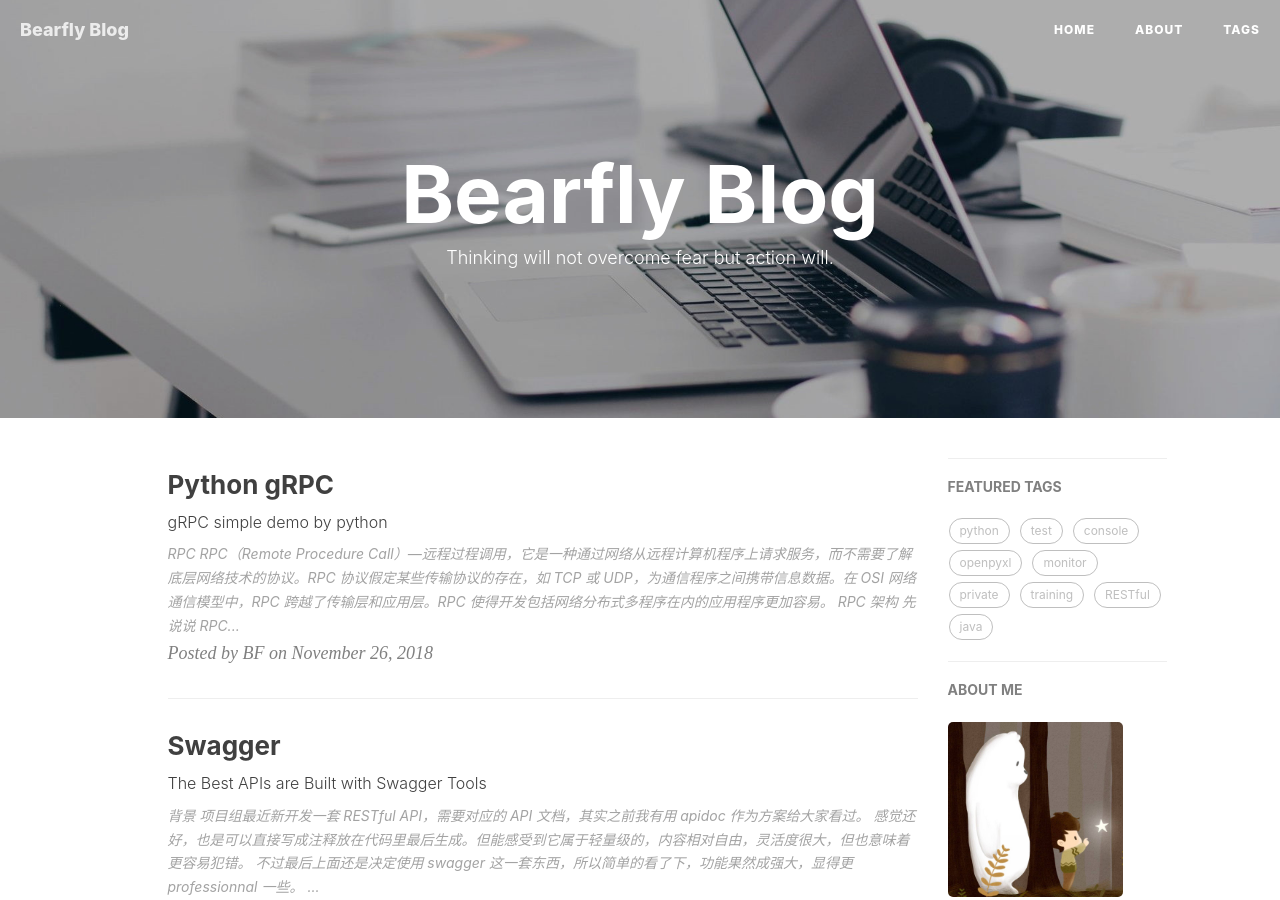
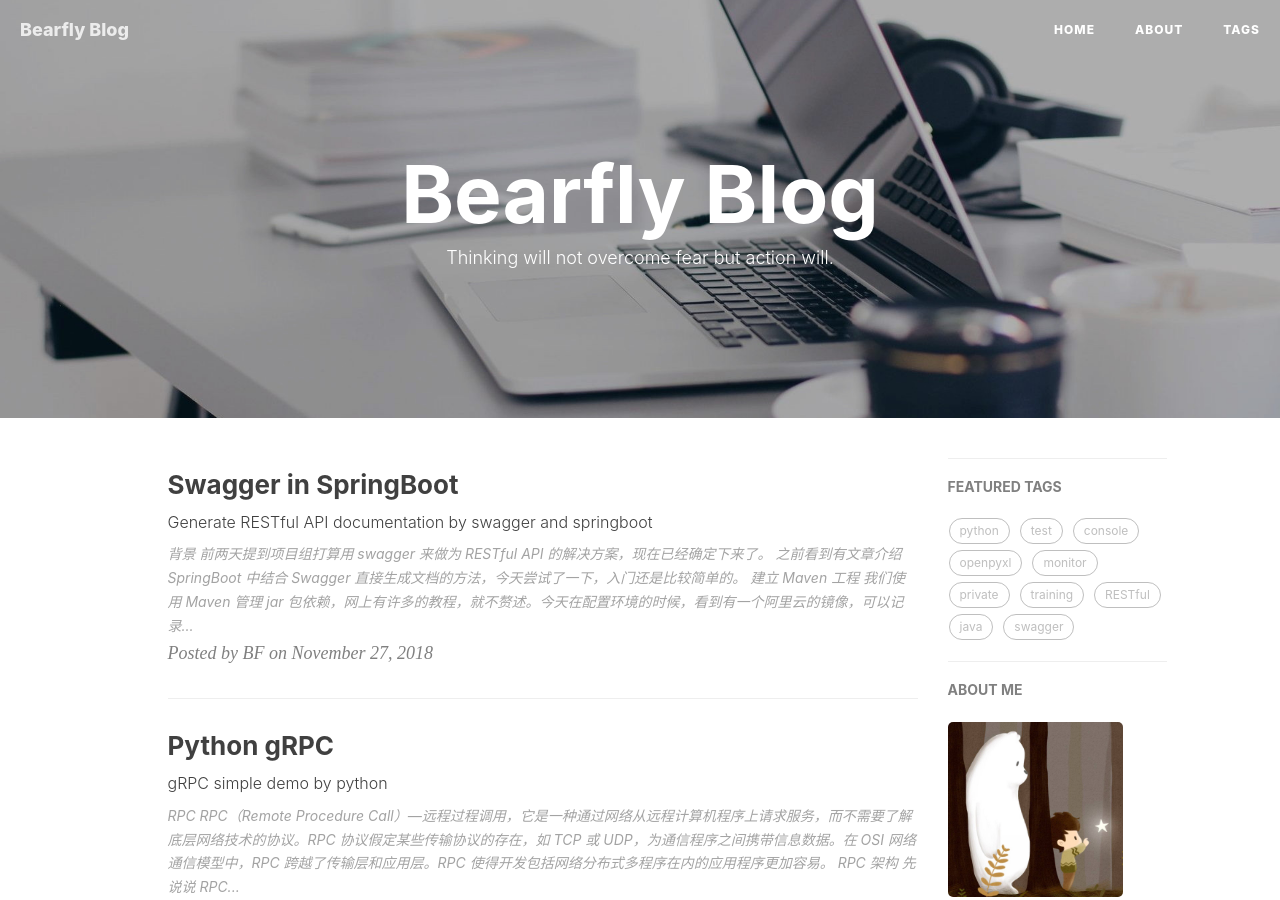
Before and after one commit to bearfly1990/bearfly.github.io, a Jekyll site: the page built from index.html, in a window 1280 px wide and 900 px high. Built offline with Jekyll 4.4.1, drawn with Linux system fonts in a browser that asks for light colours; nearby versions of some CDN libraries; the list of posts is cut into pages by our own code; comment, search, counter and statistics services are not loaded; some of the changed text lies outside the part shown.

Commit message:
add swaggerSpringBoot

````diff
--- a/_posts/2018/11/2018-11-22-Swagger.md
+++ b/_posts/2018/11/2018-11-22-Swagger.md
@@ -33,7 +33,7 @@ Swagger 让部署管理和使用功能强大的 API 从未如此简单。
 # Swagger UI
 
 我们先来看一看最后文档的样子，下面是官方的 [Live Demo](https://swagger.io/tools/swagger-ui/)， 大家可以感受一下。
-![Swagger UI](/img/post/2018-11-22-Swagger-ui.gif)
+![Swagger UI](/img/post/2018/11/2018-11-22-Swagger-ui.gif)
 
 Swagger UI 主要用来通过读取对应的 YAML/JSON 文件，来解析并展示 “漂亮”的 api 文档，效果还是不错的，相当于前端展示功能。
 
@@ -48,7 +48,7 @@ Swagger UI 主要用来通过读取对应的 YAML/JSON 文件，来解析并展
 它采用的是 YAML 语法，所以可以丰富的表达许多内容。下面是官方的[Live Demo](https://swagger.io/tools/swagger-editor/)，其实很多细节内容在这边就可以学习到，它的样例就已经很丰富。
 
 Editor 也可以下载来到本地使用，但是需要 Node.js的支持，具体请参考官方 ReadMe。
-![Swagger Editor](/img/post/2018-11-22-Swagger-editor.jpg)
+![Swagger Editor](/img/post/2018/11/2018-11-22-Swagger-editor.jpg)
 
 # 代码中的使用
 
--- /dev/null
+++ b/_posts/2018/11/2018-11-27-SwaggerSpringBoot.md
@@ -0,0 +1,226 @@
+---
+layout: post
+title: Swagger in SpringBoot
+subtitle: Generate RESTful API documentation by swagger and springboot
+date: 2018-11-27
+author: BF
+header-img: img/bf/night_01.jpg
+catalog: true
+tags:
+  - swagger
+  - springboot
+  - java
+  - RESTful
+---
+
+# 背景
+
+前两天提到项目组打算用 swagger 来做为 RESTful API 的解决方案，现在已经确定下来了。
+
+之前看到有文章介绍 SpringBoot 中结合 Swagger 直接生成文档的方法，今天尝试了一下，入门还是比较简单的。
+
+# 建立 Maven 工程
+
+我们使用 Maven 管理 jar 包依赖，网上有许多的教程，就不赘述。今天在配置环境的时候，看到有一个阿里云的镜像，可以记录一下：
+
+```xml
+<mirror>
+    <id>alimaven</id>
+    <name>aliyun maven</name>
+    <url>http://maven.aliyun.com/nexus/content/groups/public/</url>
+    <mirrorOf>central</mirrorOf>
+</mirror>
+```
+
+## 引入相关依赖
+
+完整的配置请看[pom.xml](https://github.com/bearfly1990/PowerScript/blob/master/Java/Swagger/pom.xml)
+
+### SpringBoot 相关
+
+```xml
+<parent>
+    <groupId>org.springframework.boot</groupId>
+    <artifactId>spring-boot-starter-parent</artifactId>
+    <version>2.1.0.RELEASE</version>
+    <relativePath /> <!-- lookup parent from repository -->
+</parent>
+<dependencies>
+    <dependency>
+        <groupId>org.springframework.boot</groupId>
+        <artifactId>spring-boot-starter-web</artifactId>
+    </dependency>
+    <dependency>
+        <groupId>org.springframework.boot</groupId>
+        <artifactId>spring-boot-starter-test</artifactId>
+        <scope>test</scope>
+    </dependency>
+    <dependency>
+        <groupId>org.springframework.boot</groupId>
+        <artifactId>spring-boot-devtools</artifactId>
+        <optional>true</optional>
+    </dependency>
+</dependencies>
+<build>
+    <plugins>
+        <plugin>
+            <groupId>org.springframework.boot</groupId>
+            <artifactId>spring-boot-maven-plugin</artifactId>
+            <configuration>
+                <fork>true</fork>
+            </configuration>
+        </plugin>
+    </plugins>
+</build>
+```
+
+### Swagger 相关依赖
+
+```xml
+<!-- swagger2 -->
+<dependency>
+    <groupId>io.springfox</groupId>
+    <artifactId>springfox-swagger2</artifactId>
+    <version>2.2.2</version>
+</dependency>
+<dependency>
+    <groupId>io.springfox</groupId>
+    <artifactId>springfox-swagger-ui</artifactId>
+    <version>2.2.2</version>
+</dependency>
+```
+
+### 热启动
+
+通过下面的片段来开启了热启动，代码更新后自动重启，方便很多。
+
+```xml
+<dependency>
+    <groupId>org.springframework.boot</groupId>
+    <artifactId>spring-boot-devtools</artifactId>
+    <optional>true</optional>
+</dependency>
+```
+
+```xml
+<plugin>
+    <groupId>org.springframework.boot</groupId>
+    <artifactId>spring-boot-maven-plugin</artifactId>
+    <configuration
+        <fork>true</fork>
+    </configuration>
+</plugin>
+```
+
+# 创建 Swagger2 配置类
+
+在 SpringBoot 主类同级目录下新建 Swagger 的配置类如下：
+
+```java
+@Configuration
+@EnableSwagger2
+public class Swagger2 {
+
+    @Bean
+    public Docket createRestApi() {
+        return new Docket(DocumentationType.SWAGGER_2)
+                .apiInfo(apiInfo())
+                .select()
+                .apis(RequestHandlerSelectors.basePackage("fun.bearfly"))
+                .paths(PathSelectors.any())
+                .build();
+    }
+
+    private ApiInfo apiInfo() {
+        return new ApiInfoBuilder()
+                .title("Generate RESTful APIs with Spring Boot and Swagger2 ")
+                .description("More info please see:https://bearfly1990.github.io/")
+                .termsOfServiceUrl("https://bearfly1990.github.io/")
+                .contact("bearfly1990")
+                .version("1.0")
+                .build();
+    }
+
+}
+```
+
+# Controller 中的注解
+
+接口文档的信息通过注解来写入，所以就放在 Controller 这一层。
+
+下面的代码主要模拟了对单词的 CRUD 操作，每个接口都有对应的接口注释，通过@ApiOperation， @ApiImplicitParam 等注解来实现，这个我之前的文章有提到：[Swagger#代码中的使用](https://bearfly1990.github.io/2018/11/25/Swagger/#代码中的使用)
+
+```java
+@RestController
+@RequestMapping(value="/ewords")
+public class EWordController {
+	static Map<Long, EWord> ewordsMap = Collections.synchronizedMap(new HashMap<Long, EWord>());
+
+	@ApiOperation(value="HelloWorld", notes="")
+	@RequestMapping(value="helloworld", method=RequestMethod.GET)
+	public String sayHello() {
+		return "hello, world!";
+	}
+
+    @ApiOperation(value="GetEword", notes="")
+    @RequestMapping(value={""}, method=RequestMethod.GET)
+    public List<EWord> getEWordList() {
+        List<EWord> ewords = new ArrayList<EWord>(ewordsMap.values());
+        return ewords;
+    }
+
+    @ApiOperation(value="CreateEword", notes="Create Eword by Eword")
+    @ApiImplicitParam(name = "eword", value = "user domain", required = true, dataType = "EWord")
+    @RequestMapping(value="", method=RequestMethod.POST)
+    public String postEWord(@RequestBody EWord eword) {
+    	ewordsMap.put(eword.getId(), eword);
+        return "success";
+    }
+
+    @ApiOperation(value="GetEwordDetails", notes="Get eword by id")
+    @ApiImplicitParam(name = "id", value = "ewordID", required = true, dataType = "Long")
+    @RequestMapping(value="/{id}", method=RequestMethod.GET)
+    public EWord getEWord(@PathVariable Long id) {
+        return ewordsMap.get(id);
+    }
+
+    @ApiOperation(value="UpdateEwordInfo", notes="Update eword by id")
+    @ApiImplicitParams({
+            @ApiImplicitParam(name = "id", value = "ewordID", required = true, dataType = "Long"),
+            @ApiImplicitParam(name = "user", value = "ewordDomain", required = true, dataType = "EWord")
+    })
+    @RequestMapping(value="/{id}", method=RequestMethod.PUT)
+    public String putEWord(@PathVariable Long id, @RequestBody EWord newUser) {
+        EWord eword = ewordsMap.get(id);
+        eword.setCnWord(newUser.getCnWord());
+        eword.setEnWord(newUser.getEnWord());
+        ewordsMap.put(id, eword);
+        return "success";
+    }
+
+    @ApiOperation(value="DeleteEword", notes="Delete eword by id")
+    @ApiImplicitParam(name = "id", value = "ewordID", required = true, dataType = "Long")
+    @RequestMapping(value="/{id}", method=RequestMethod.DELETE)
+    public String deleteEWord(@PathVariable Long id) {
+        ewordsMap.remove(id);
+        return "success";
+    }
+}
+```
+
+# 生成文档
+
+上面的配置与代码完成后，直接启动 SpringBoot，访问：http://localhost:8080/swagger-ui.html 就能查看文档了。
+
+![swagger-ui](/img/post/2018/11/2018-11-27-SwaggerSpringBoot.jpg)
+
+搞定~
+
+工程目录：https://github.com/bearfly1990/PowerScript/tree/master/Java/Swagger
+
+---
+
+参考：
+
+- [深入理解 RPC : 基于 Python 自建分布式高并发 RPC 服务](https://www.jianshu.com/p/8033ef83a8ed) - 程序猿 DD
+- [构建微服务：Spring boot 入门篇](https://www.cnblogs.com/ityouknow/p/5662753.html) - 微信公众号：纯洁的微笑
````
Also changed, not shown: img/bf/night_01.jpg (added), img/post/2018/11/2018-11-22-Swagger-editor.jpg (renamed from img/post/2018-11-22-Swagger-editor.jpg), img/post/2018/11/2018-11-22-Swagger-ui.gif (renamed from img/post/2018-11-22-Swagger-ui.gif), img/post/2018/11/2018-11-27-SwaggerSpringBoot.jpg (added).
